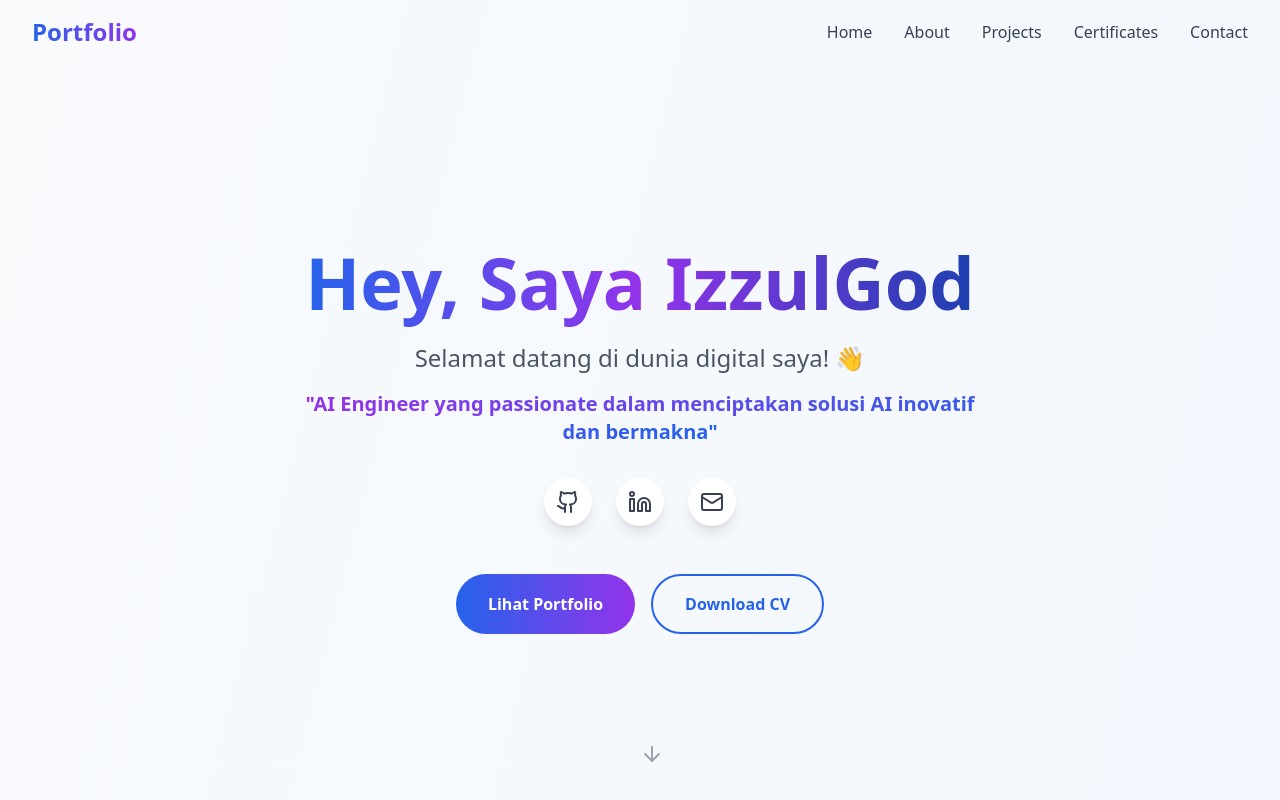
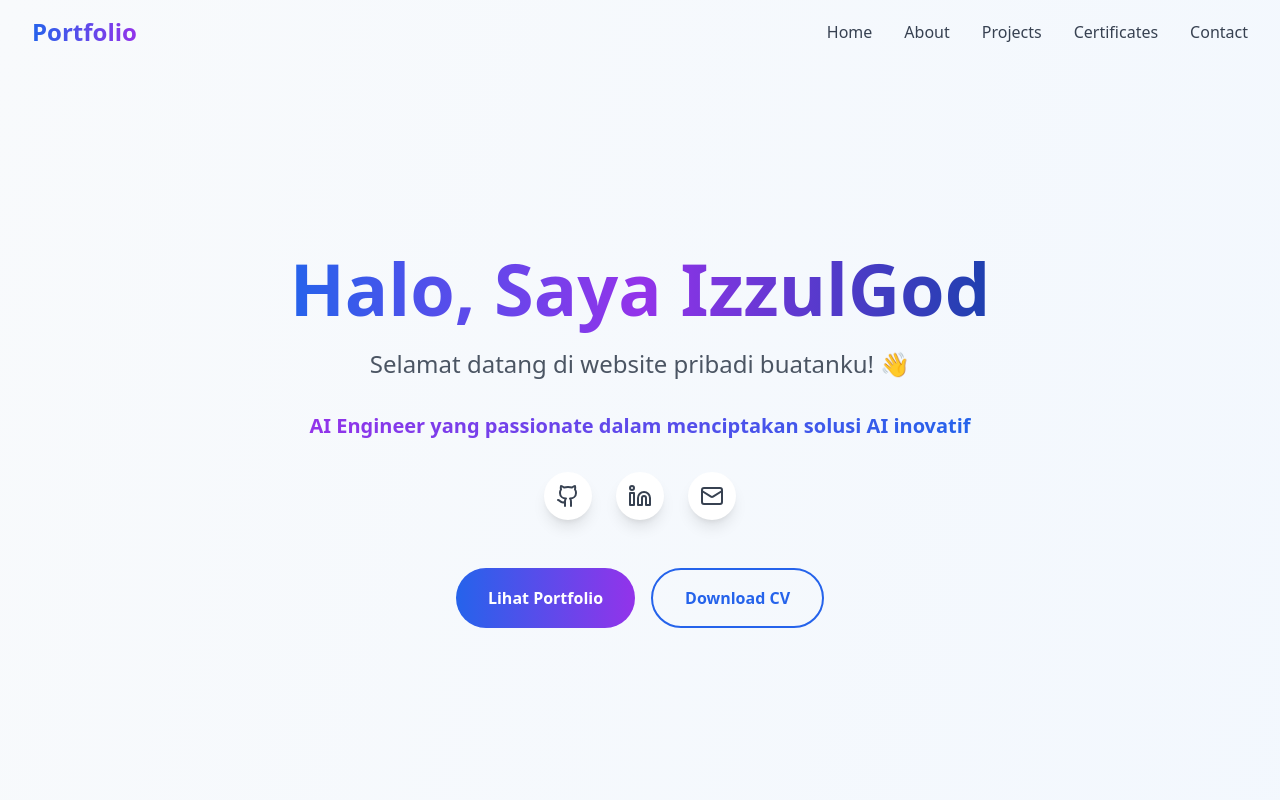
Before and after one commit to IzzulGod/about-izzulgod, a React (Vite) app: page / in a window 1280 px wide. Shown: the top 800 px of the page. Built offline with nearby package versions, Linux system fonts and the light colour scheme.

Commit message:
Remove arrow animation and simplify opening
Simplified the opening section with a concise greeting.

```diff
--- a/src/components/Hero.tsx
+++ b/src/components/Hero.tsx
@@ -1,5 +1,5 @@
 
-import { ArrowDown, Github, Linkedin, Mail } from "lucide-react";
+import { Github, Linkedin, Mail } from "lucide-react";
 
 const Hero = () => {
   return (
@@ -8,17 +8,17 @@ const Hero = () => {
         <div className="animate-fade-in">
           <h1 className="text-5xl md:text-7xl font-bold mb-6">
             <span className="bg-gradient-to-r from-blue-600 via-purple-600 to-blue-800 bg-clip-text text-transparent">
-              Hey, Saya IzzulGod
+              Halo, Saya IzzulGod
             </span>
           </h1>
 
-          <p className="text-xl md:text-2xl text-gray-600 mb-4">
-            Selamat datang di dunia digital saya! 👋
+          <p className="text-xl md:text-2xl text-gray-600 mb-8">
+            Selamat datang di website pribadi buatanku! 👋
           </p>
 
           <p className="text-lg md:text-xl text-gray-700 mb-8 max-w-2xl mx-auto">
             <span className="font-semibold bg-gradient-to-r from-purple-600 to-blue-600 bg-clip-text text-transparent">
-              "AI Engineer yang passionate dalam menciptakan solusi AI inovatif dan bermakna"
+              AI Engineer yang passionate dalam menciptakan solusi AI inovatif
             </span>
           </p>
 
@@ -58,10 +58,6 @@ const Hero = () => {
             </button>
           </div>
         </div>
-
-        <div className="absolute bottom-8 left-1/2 transform -translate-x-1/2 animate-bounce">
-          <ArrowDown className="w-6 h-6 text-gray-400" />
-        </div>
       </div>
     </section>
   );
```
